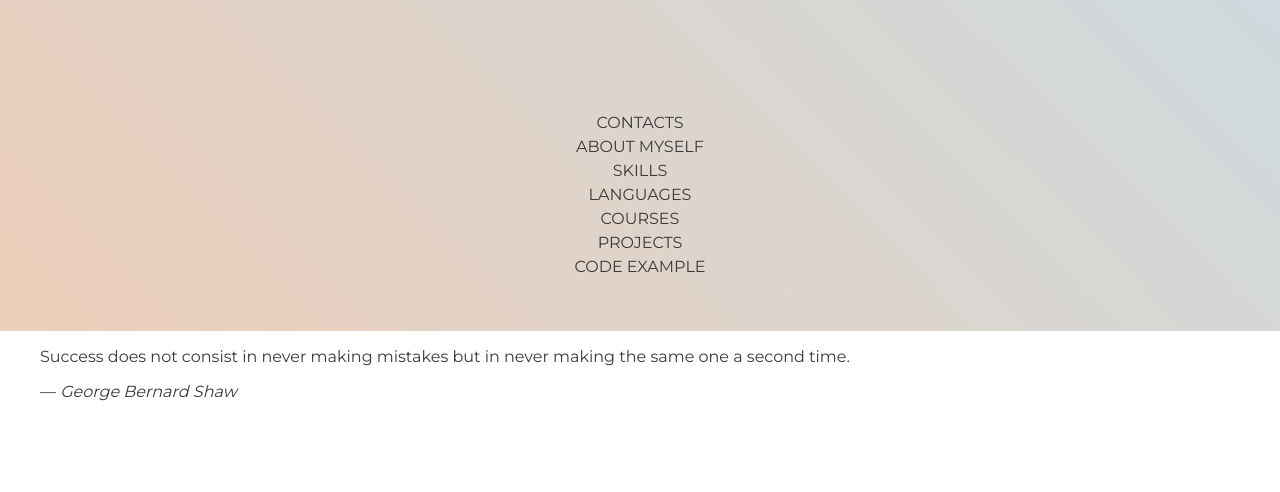
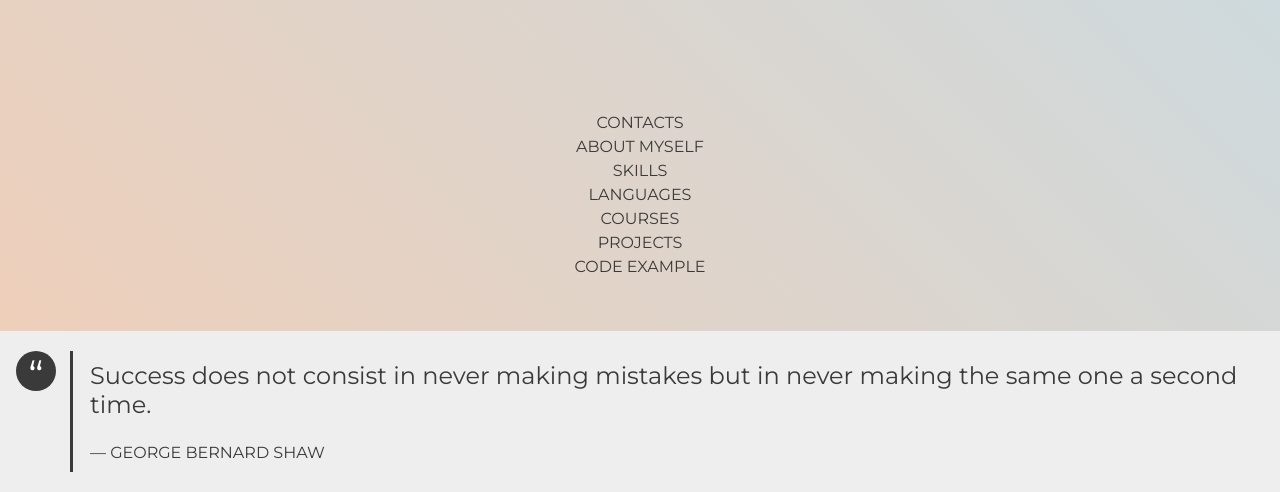
Before and after one commit to Alyaska53/rsschool-cv-2021, a plain HTML site: page index.html in a window 1280 px wide. Shown: the part 469-961 px from the top of the page. Before the commit the page ends 886 px from the top, so only its background shows below. Drawn offline with Linux system fonts and the light colour scheme; a small style sheet from the web is missing.

Commit message:
feat: style file with qoute styles

```diff
--- a/style.css
+++ b/style.css
@@ -76,3 +76,52 @@ a:hover {
   text-decoration: none;
   text-transform: uppercase;
 }
+
+.main {
+	background-color: #ece8e6;
+}
+
+blockquote {
+  margin: 0;
+  background: #eeeeee;
+  color: #3a3a3a;
+  padding: 30px 30px 30px 90px;
+  position: relative;
+  }
+
+blockquote:before {
+  content: '\201C';
+  position: absolute;
+  top: 20px;
+  left: 16px;
+  color: #ffffff;
+  width: 40px;
+  height: 40px;
+  border-radius: 50%;
+  background: #3a3a3a;
+  font-size: 40px;
+  font-weight: 500;
+  text-align: center;
+  line-height: 50px;
+  }
+
+blockquote:after {
+  content: '';
+  width: 3px;
+  background: #3a3a3a;
+  position:absolute;
+  left: 70px;
+  top: 20px;
+  bottom: 20px;
+  }
+
+blockquote p {
+  margin-top: 0;
+  font-size: 24px;
+  font-weight: 300;
+}
+
+blockquote cite {
+  font-style: normal;
+  text-transform: uppercase;
+}
```
